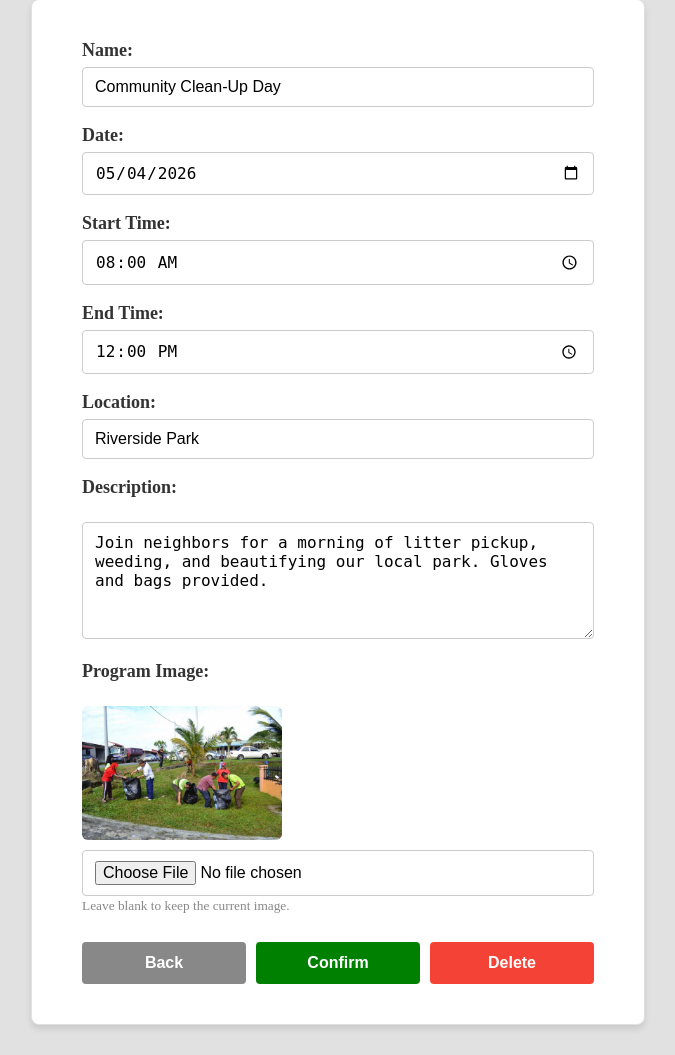
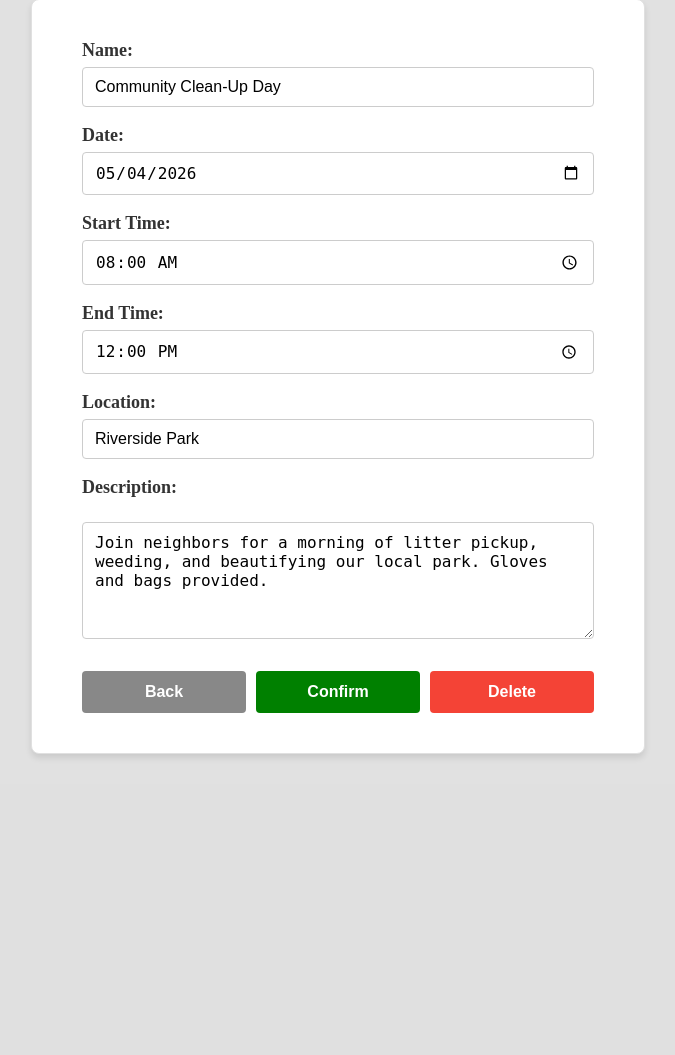
Before and after one commit to badnamefilter/CW1, a PHP site: page /Admin_Program_edit.php?id=1 in a window 1280 px wide. Shown: the part 256-1311 px from the top of the page, without its empty margins (302-977 px from the left). After the commit the page ends 1013 px from the top, so only its background shows below. Run offline with PHP 8.4, Linux system fonts and the light colour scheme; the visitor is signed in with stand-in values (Sample User, id 1); data comes from the database, SQL or seed files in the repository.

Commit message:
modified:   AdminPage/Admin_Program_edit.php 	modified:   AdminPage/Admin_Request.php

```diff
--- a/AdminPage/Admin_Program_edit.php
+++ b/AdminPage/Admin_Program_edit.php
@@ -1,6 +1,7 @@
 <?php
 session_start();
 require_once("../database.php");
+global $connection;
 if (!isset($_SESSION["id"]) || $_SESSION["role"] !== 'admin') {
     header("Location: ../UserLogin/login.php");
     exit();
@@ -26,26 +27,9 @@ if ($_SERVER["REQUEST_METHOD"] === "POST") {
         $end_time    = mysqli_real_escape_string($connection, $_POST["program_endtime"]);
         $location    = mysqli_real_escape_string($connection, $_POST["program_location"]);
         $description = mysqli_real_escape_string($connection, $_POST["program_description"]);
-    $existing_image = mysqli_real_escape_string($connection, $_POST["existing_image"]);
-    $image = $existing_image;
-
-    if (isset($_FILES['program_image']) && $_FILES['program_image']['error'] == 0) {
-        $allowed = ['jpg', 'jpeg', 'png', 'gif', 'webp'];
-        $filename = $_FILES['program_image']['name'];
-        $ext = strtolower(pathinfo($filename, PATHINFO_EXTENSION));
-
-        if (in_array($ext, $allowed)) {
-            $newFileName = "program_" . time() . "_" . uniqid() . "." . $ext;
-            $uploadPath = "../Images/programs/" . $newFileName;
-
-            if (move_uploaded_file($_FILES['program_image']['tmp_name'], $uploadPath)) {
-                $image = "Images/programs/" . $newFileName;
-            }
-        }
-    }
 
         $sql = "UPDATE program
-            SET title = '$title', event_date = '$event_date', start_time = '$start_time', end_time = '$end_time', location = '$location', description = '$description', image = '$image'
+            SET title = '$title', event_date = '$event_date', start_time = '$start_time', end_time = '$end_time', location = '$location', description = '$description'
             WHERE id = $program_id";
         if (mysqli_query($connection, $sql)) {
             header("Location: Admin_Program.php?success=updated");
@@ -76,9 +60,11 @@ $program = mysqli_fetch_assoc($result);
 
 <!DOCTYPE html>
 <html>
+
 <head>
     <link rel="stylesheet" href="../CSS/admin.css">
 </head>
+
 <body>
     <header class="top-header">
         <div class="header-left">
@@ -104,7 +90,7 @@ $program = mysqli_fetch_assoc($result);
         <h1>Edit Program:</h1>
     </div>
 
-        <form class="cProgram" action="Admin_Program_edit.php?id=<?= $program_id ?>" method="POST" enctype="multipart/form-data">
+    <form class="cProgram" action="Admin_Program_edit.php?id=<?= $program_id ?>" method="POST">
         <input type="hidden" name="program_id" value="<?= $program_id ?>">
 
         <label class="detail" for="programName">Name:</label>
@@ -121,23 +107,16 @@ $program = mysqli_fetch_assoc($result);
 
         <label class="detail" for="program_endtime"> End Time:</label>
         <input class="normal" type="time" id="program_endtime" name="program_endtime"
-        value="<?= htmlspecialchars($program['end_time']) ?>"required><br><br>
+            value="<?= htmlspecialchars($program['end_time']) ?>" required><br><br>
 
         <label class="detail" for="program_location">Location:</label>
         <input class="normal" type="text" id="program_location" name="program_location"
-        value="<?= htmlspecialchars($program['location']) ?>"required><br><br>
+            value="<?= htmlspecialchars($program['location']) ?>" required><br><br>
 
         <label class="detail" for="program_description">Description:</label><br>
         <textarea class="normal dd" id="program_description" name="program_description" rows="5"
             required><?= htmlspecialchars($program['description']) ?></textarea>
         <br><br>
-
-        <label class="detail" for="program_image">Program Image:</label><br>
-        <img src="../<?= htmlspecialchars($program['image']) ?>" alt="Current image" style="max-width:200px; display:block; margin-bottom:10px; border-radius:6px;">
-        <input class="normal" type="file" id="program_image" name="program_image" accept="image/png, image/jpeg, image/gif, image/webp"><br>
-        <small style="color:#888;">Leave blank to keep the current image.</small>
-        <br><br>
-
         <div class="form-buttons">
             <input class="backB" type="button" value="Back" onclick="window.location.href='Admin_Program.php'">
             <input class="confirmB" type="submit" name="update" value="Confirm">
@@ -145,4 +124,5 @@ $program = mysqli_fetch_assoc($result);
         </div>
     </form>
 </body>
+
 </html>
```
Also changed, not shown: AdminPage/Admin_Request.php (+5 -2 lines). Lines whose indentation alone changed are shown as unchanged.
